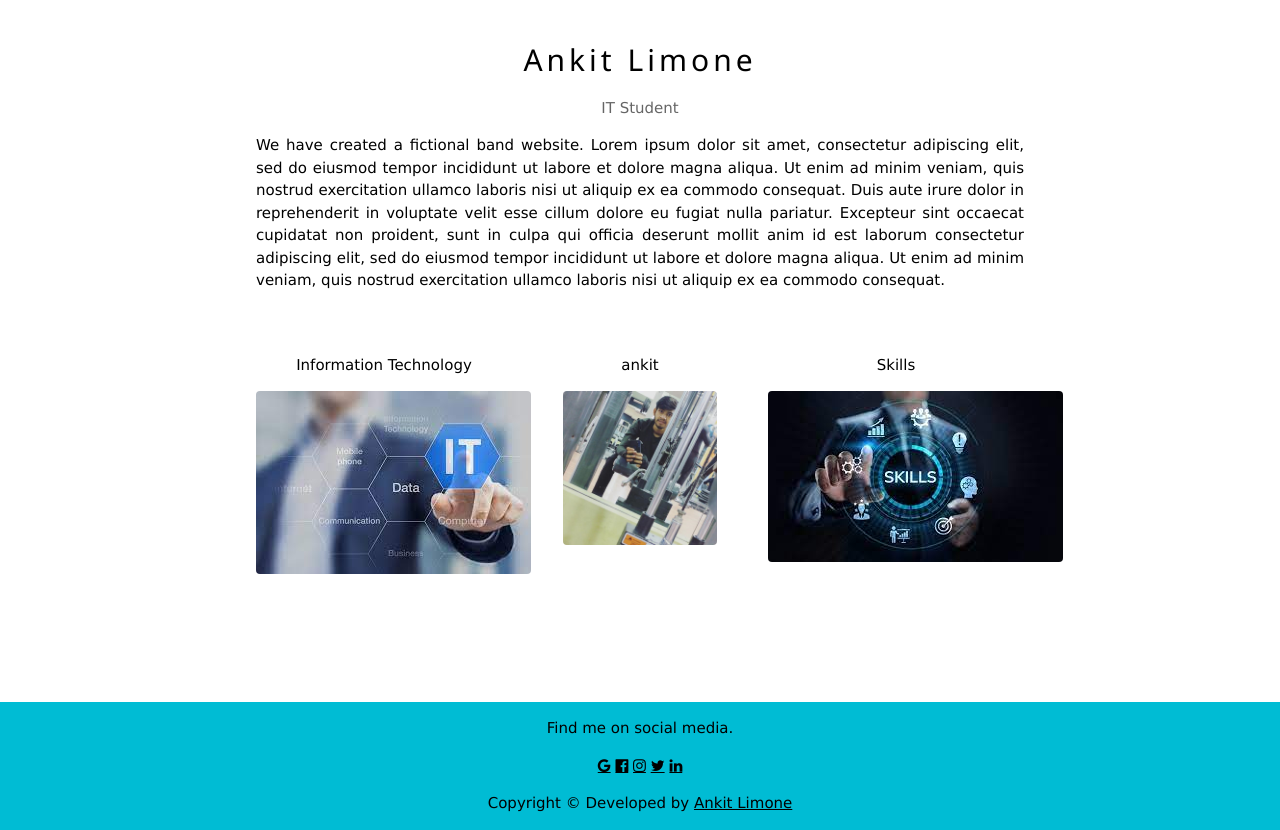
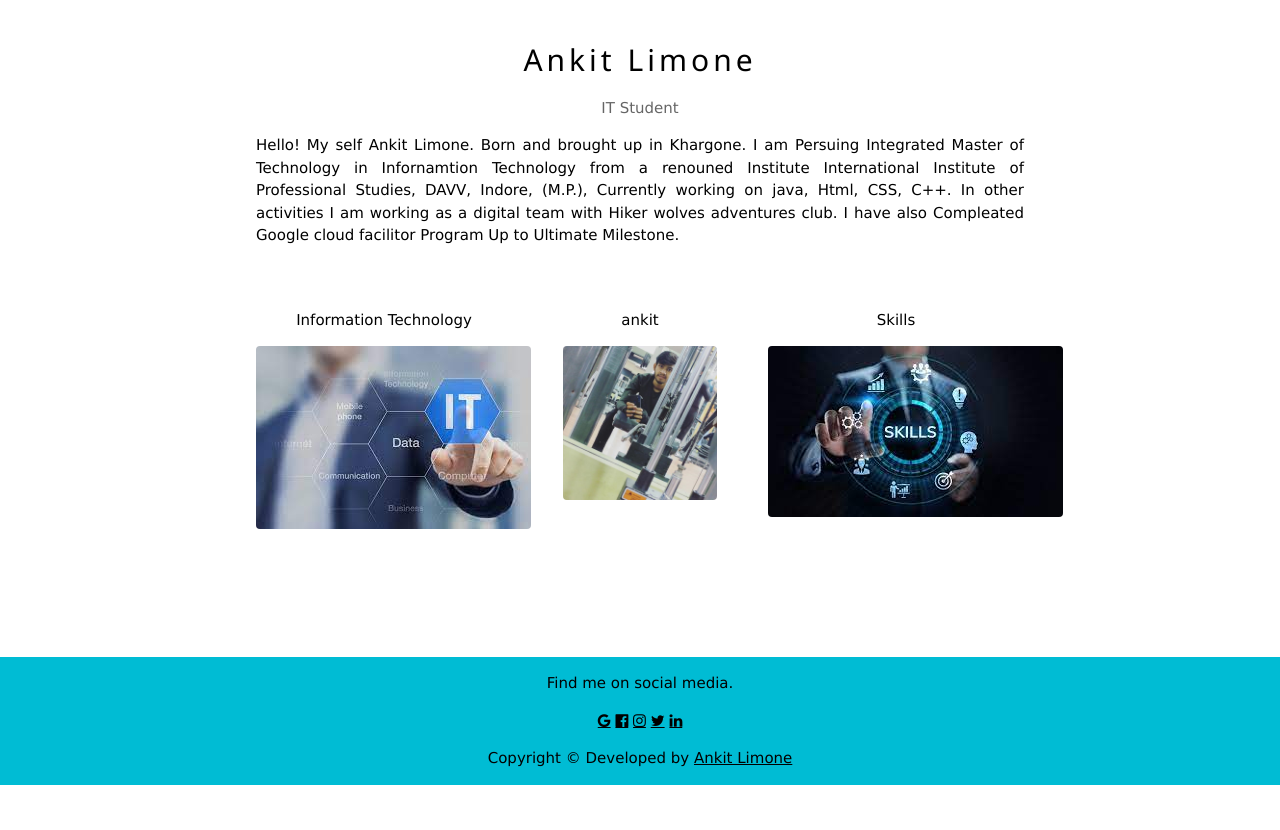
Before and after one commit to AnkitLimone/Ankitlimone.github.io, a plain HTML site: page index.html in a window 1280 px wide. Shown: the part 1180-2010 px from the top of the page. After the commit the page ends 1965 px from the top, so only its background shows below. Drawn offline with nearby package versions, Linux system fonts and the light colour scheme.

Commit message:
Update index.html

```diff
--- a/index.html
+++ b/index.html
@@ -62,9 +62,9 @@
   <div class="w3-container w3-content w3-center w3-padding-64" style="max-width:800px" id="band">
     <h2 class="w3-wide">Ankit Limone</h2>
     <p class="w3-opacity">IT Student</p>
-    <p class="w3-justify">We have created a fictional band website. Lorem ipsum dolor sit amet, consectetur adipiscing elit, sed do eiusmod tempor incididunt ut labore et dolore magna aliqua. Ut enim ad minim veniam, quis nostrud exercitation ullamco laboris nisi ut aliquip
-      ex ea commodo consequat. Duis aute irure dolor in reprehenderit in voluptate velit esse cillum dolore eu fugiat nulla pariatur. Excepteur sint occaecat cupidatat non proident, sunt in culpa qui officia deserunt mollit anim id est laborum consectetur
-      adipiscing elit, sed do eiusmod tempor incididunt ut labore et dolore magna aliqua. Ut enim ad minim veniam, quis nostrud exercitation ullamco laboris nisi ut aliquip ex ea commodo consequat.</p>
+    <p class="w3-justify">Hello! My self Ankit Limone. Born and brought up in Khargone. I am Persuing Integrated Master of Technology in Infornamtion Technology from a renouned Institute
+    International Institute of Professional Studies, DAVV, Indore, (M.P.), Currently working on java, Html, CSS, C++. In other activities I am working as a digital team with Hiker wolves adventures club. I have also
+    Compleated Google cloud facilitor Program Up to Ultimate Milestone.</p>
     <div class="w3-row w3-padding-32">
       <div class="w3-third">
         <p>Information Technology</p>
```
